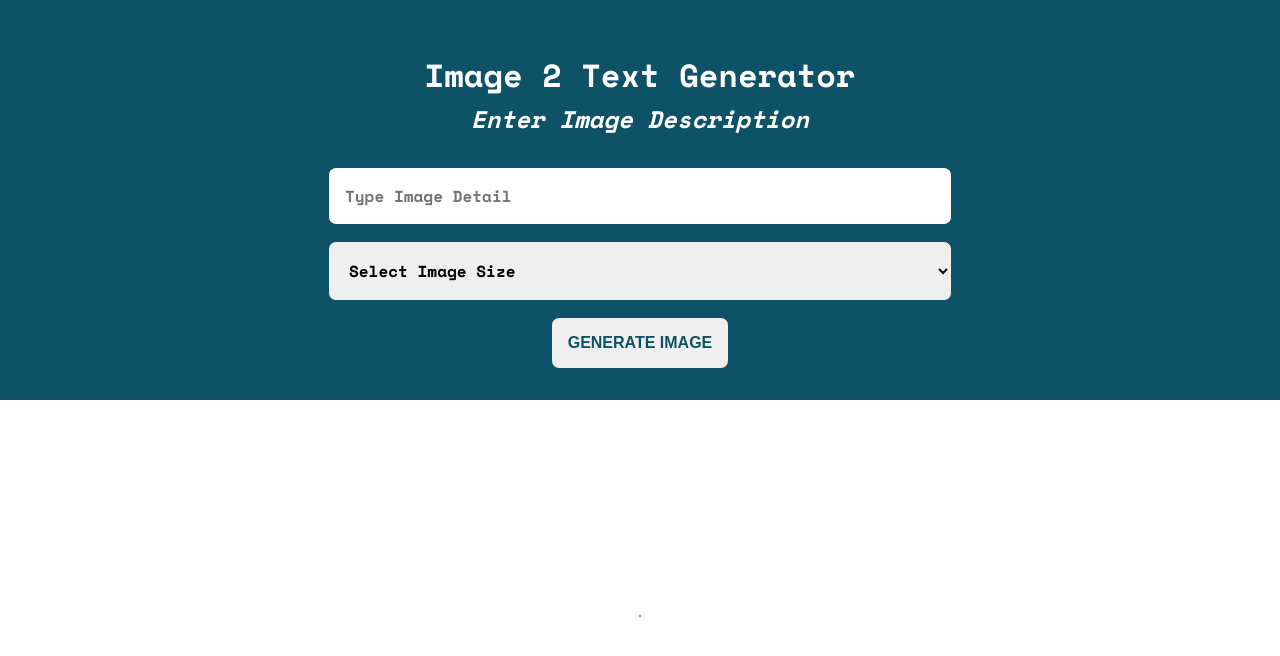
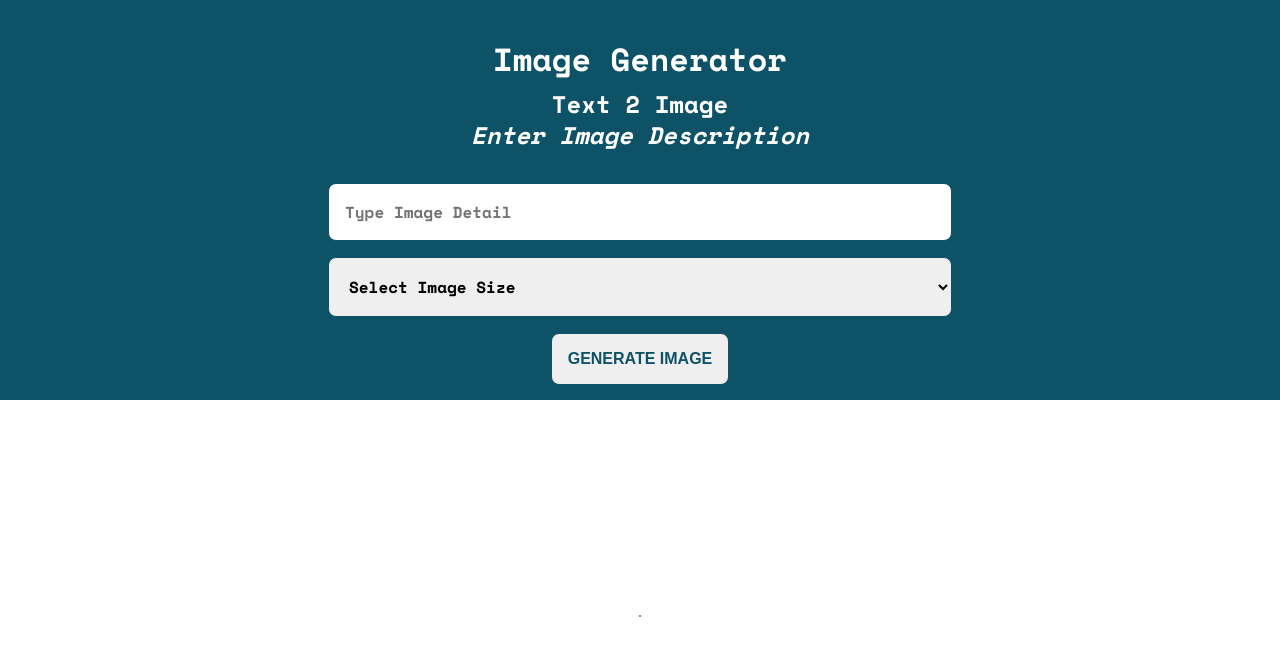
Before and after one commit to mcyandex/image-genertor-with-js, a React (Create React App) app: page / in a window 1280 px wide. Shown: the top 656 px of the page. Built offline with nearby package versions, Linux system fonts and the light colour scheme; no server answers.

Commit message:
changed header title

```diff
--- a/src/components/ImageGenerator.jsx
+++ b/src/components/ImageGenerator.jsx
@@ -62,7 +62,8 @@ export const ImageGenerator = () => {
     <div id='imageGeneration'>
         <form id='controllers' onSubmit={generateImage}>
             <div className='header'>
-                <h1>Image 2 Text Generator</h1>
+                <h1>Image Generator</h1>
+                <h2>Text 2 Image</h2>
                 <h2><i>Enter Image Description</i></h2>
             </div>
             <input
```
